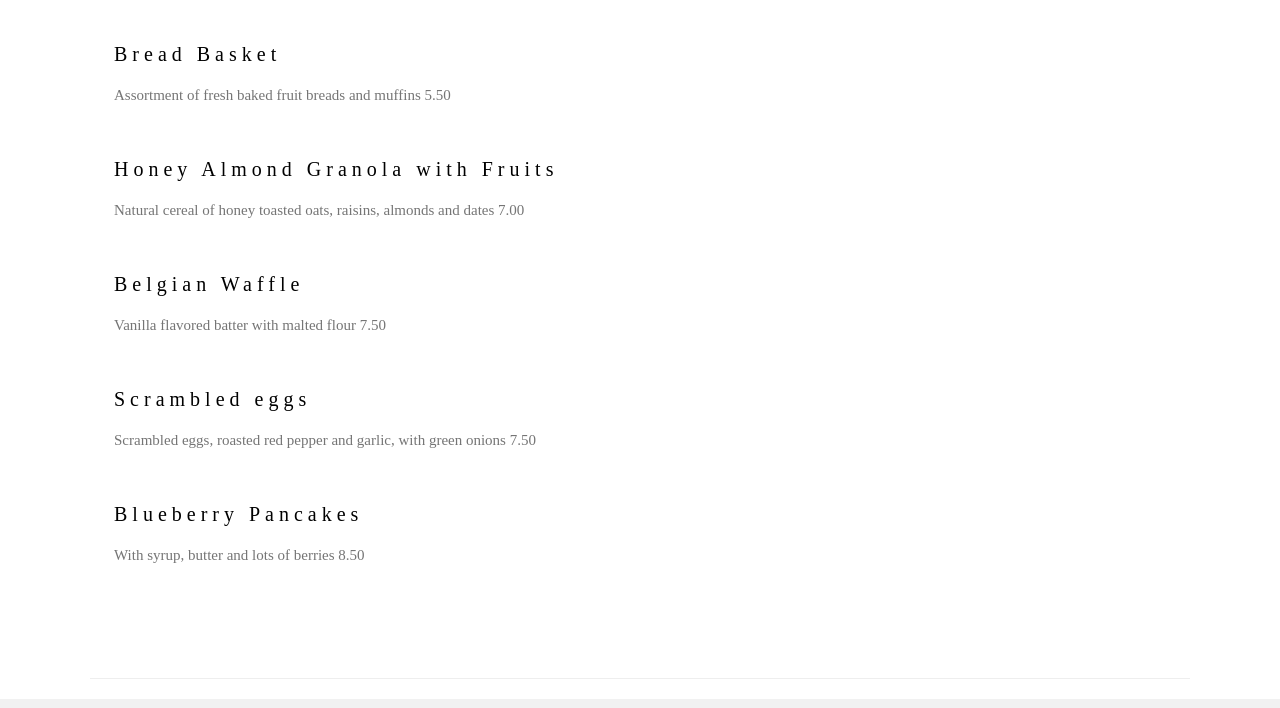
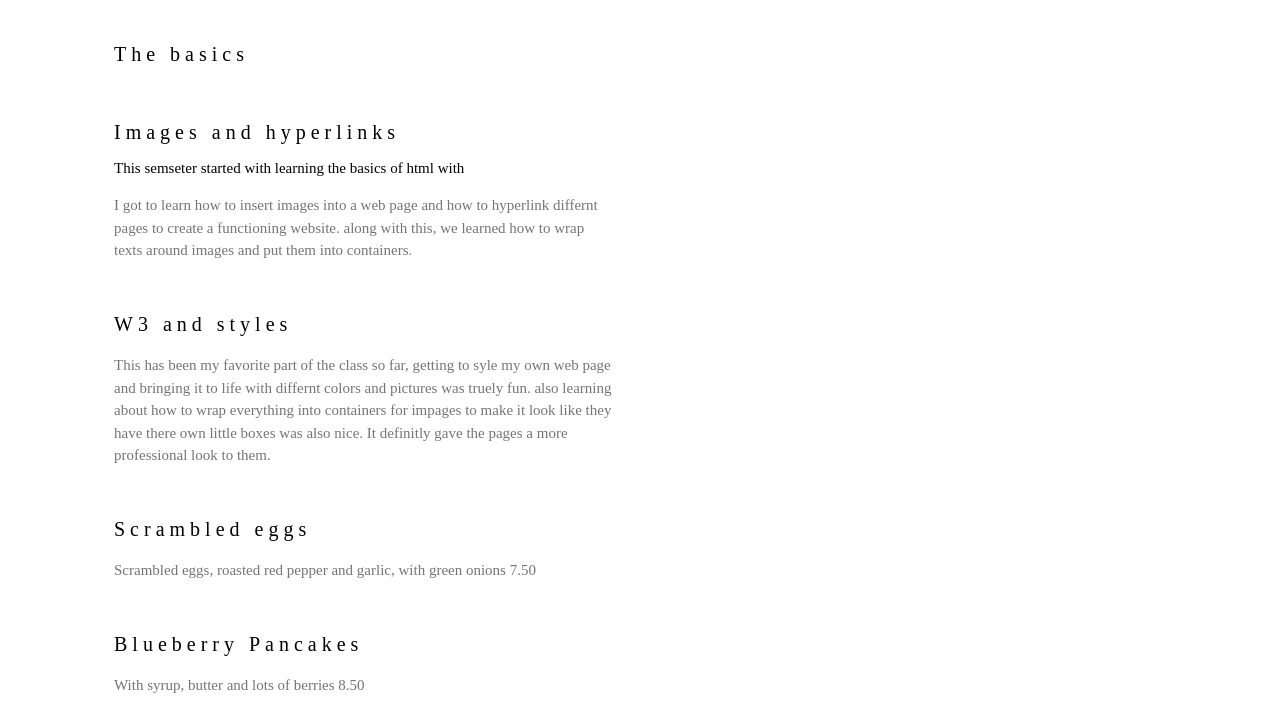
Before and after one commit to Willspen22/web-design, a plain HTML site: page about-us.html in a window 1280 px wide. Shown: the part 1932-2640 px from the top of the page. Drawn offline with nearby package versions, Linux system fonts and the light colour scheme.

Commit message:
texted and hyperlink

```diff
--- a/about-us.html
+++ b/about-us.html
@@ -56,14 +56,14 @@ h1, h2, h3, h4, h5, h6 {
   <div class="w3-row w3-padding-64" id="menu">
     <div class="w3-col l6 w3-padding-large">
       <h1 class="w3-center">What I Have Learned</h1><br>
-      <h4>Bread Basket</h4>
-      <p class="w3-text-grey">Assortment of fresh baked fruit breads and muffins 5.50</p><br>
+      <h4>The basics</h4>
+      <p class="w3-text-grey"></p><br>
 
-      <h4>Honey Almond Granola with Fruits</h4>
-      <p class="w3-text-grey">Natural cereal of honey toasted oats, raisins, almonds and dates 7.00</p><br>
+      <h4>Images and hyperlinks</h4>This semseter started with learning the basics of html with
+      <p class="w3-text-grey">I got to learn how to insert images into a web page and how to hyperlink differnt pages to create a functioning website. along with this, we learned how to wrap texts around images and put them into containers.</p><br>
 
-      <h4>Belgian Waffle</h4>
-      <p class="w3-text-grey">Vanilla flavored batter with malted flour 7.50</p><br>
+      <h4>W3 and styles</h4>
+      <p class="w3-text-grey">This has been my favorite part of the class so far, getting to syle my own web page and bringing it to life with differnt colors and pictures was truely fun. also learning about how to wrap everything into containers for impages to make it look like they have there own little boxes was also nice. It definitly gave the pages a more professional look to them.</p><br>
 
       <h4>Scrambled eggs</h4>
       <p class="w3-text-grey">Scrambled eggs, roasted red pepper and garlic, with green onions 7.50</p><br>
```
Also changed, not shown: index.html (+1 -1 lines).
